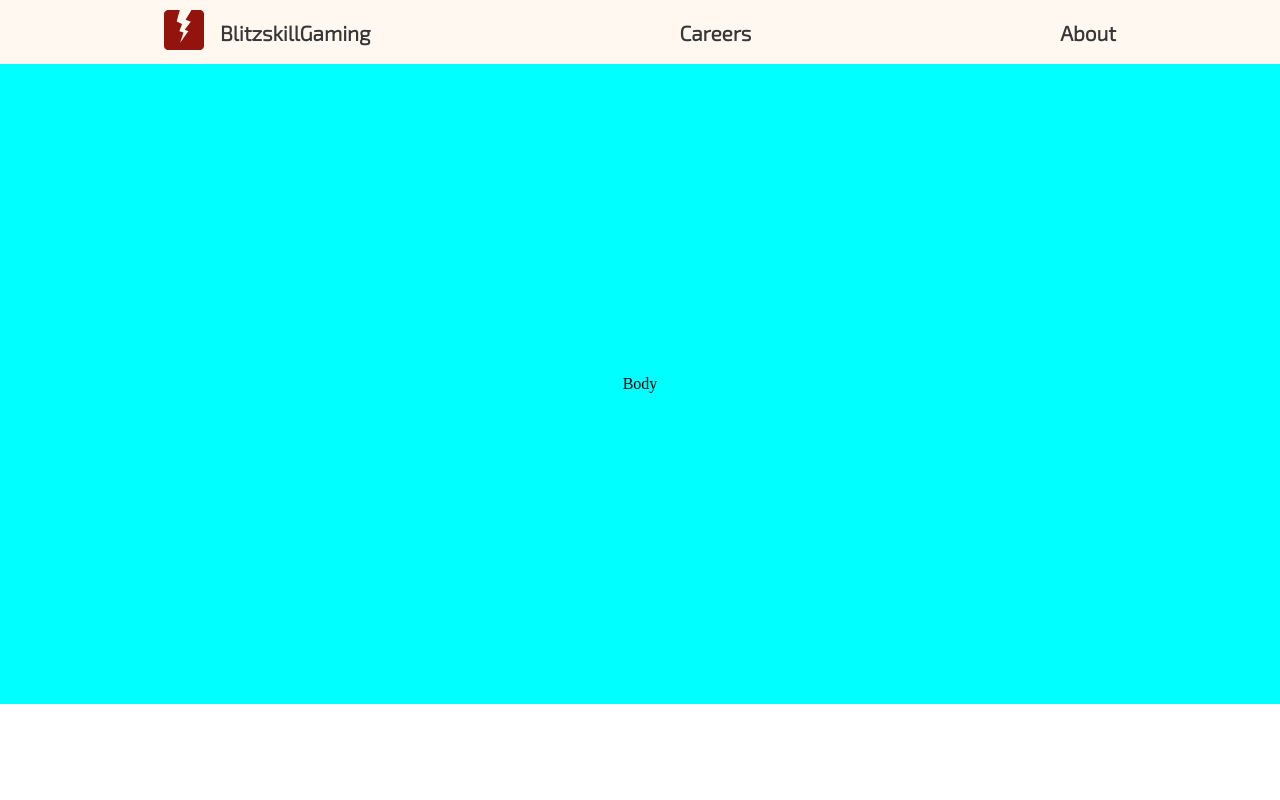
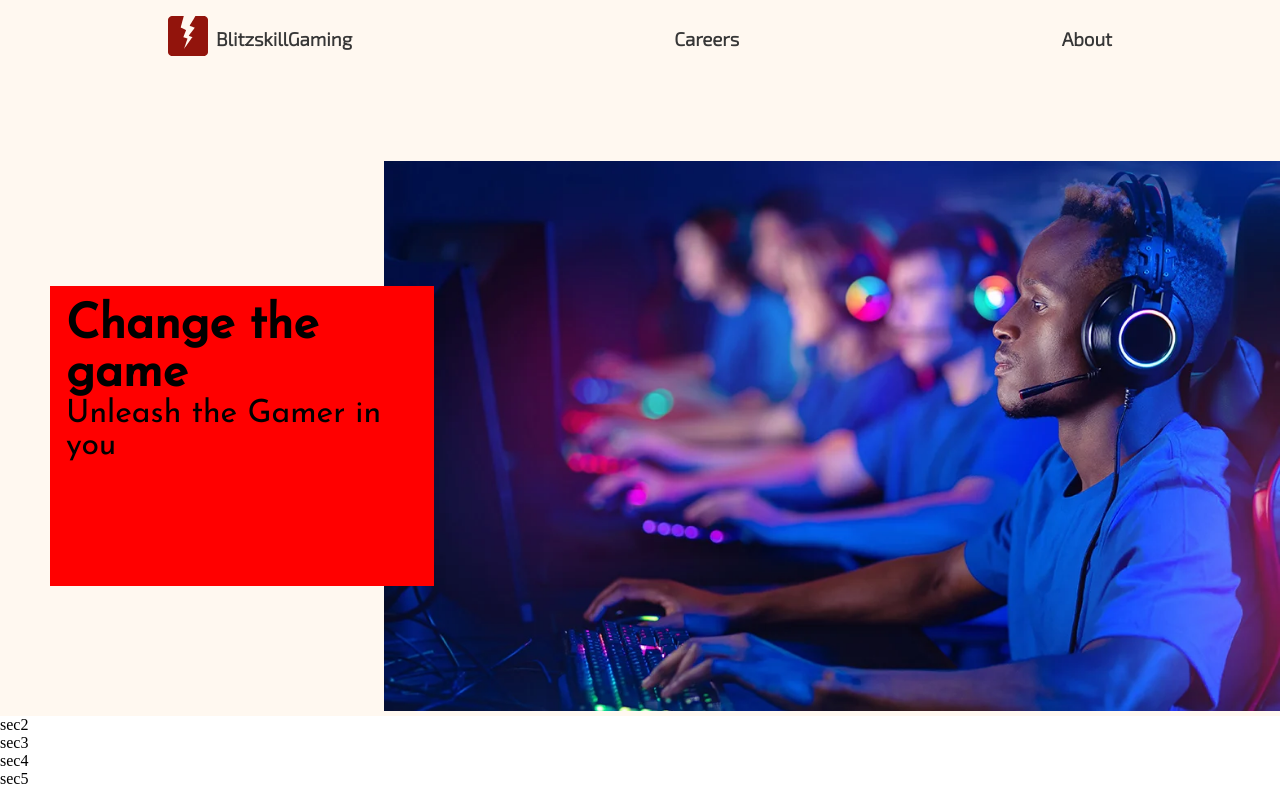
Before and after one commit to Reaper47i/blitzgaming, a website built with Vite: page index.html in a window 1280 px wide. Built offline with nearby package versions, Linux system fonts and the light colour scheme.

Commit message:
landing page uodate

```diff
--- a/index.html
+++ b/index.html
@@ -15,7 +15,20 @@
         <li>About</li>
       </ul>
     </nav>
-    <section id="content" class="flx-ac-jc sec1">Body</section>
+    <!-- Main landing page section -->
+    <section id="content" class="sec1">
+      <div class="bannerBox">
+        <div class="banner1">
+          <h1>Change the game</h1>
+        </div>
+        <div class="banner2">Unleash the Gamer in you</div>
+      </div>
+      <img src="./landing.webp" alt="landingPic" />
+    </section>
+    <section class="sec2">sec2</section>
+    <section class="sec3">sec3</section>
+    <section class="sec4">sec4</section>
+    <section class="sec5">sec5</section>
     <script type="module" src="/main.js"></script>
   </body>
 </html>
--- a/main.js
+++ b/main.js
@@ -1,8 +1,10 @@
 import "./style.css";
+import logo from "/logo/logo.svg?url";
 
-const elm = document.querySelector("#content");
-const logoElm = document.querySelector("#logo");
+const elm = document.querySelector("#content"); // content page element
+const logoElm = document.querySelector("#logo"); // logo element
 
+// function for creating tempelates and adding them =>
 function elementFromHtml(html) {
   const template = document.createElement("template");
   template.innerHTML = html.trim();
@@ -10,6 +12,8 @@ function elementFromHtml(html) {
 }
 
 // elm.appendChild(body);
+
+// adding logo element =>
 logoElm.appendChild(
   elementFromHtml(`
 <svg version="1.0" xmlns="http://www.w3.org/2000/svg"
@@ -36,3 +40,6 @@ fill="#92140c" stroke="none">
 </g>
 </svg>`)
 );
+// logoElm.appendChild(elementFromHtml(logo));
+
+// console.log(window.innerWidth, window.innerHeight);
--- a/style.css
+++ b/style.css
@@ -1,4 +1,4 @@
-@import url("https://fonts.googleapis.com/css2?family=Exo+2:wght@300&family=Poiret+One&display=swap");
+@import url("https://fonts.googleapis.com/css2?family=Exo+2:wght@300&family=Josefin+Sans:ital,wght@0,400;1,300;1,400&family=Poiret+One&display=swap");
 
 * {
   margin: 0;
@@ -9,8 +9,9 @@
 :root {
   --main-font: "Exo 2", sans-serif;
   --sec-font: "Poiret One", cursive;
+  --ter-font: "Josefin Sans", sans-serif;
 
-  --bg-nav: #fff8f0;
+  --bg-col1: #fff8f0;
   --color-font: #373737;
 }
 
@@ -34,25 +35,54 @@ body {
 
 nav {
   width: 100vw;
-  height: 8vh;
-  gap: 1rem;
-  background-color: var(--bg-nav);
+  height: 10 vh;
+  padding: 1rem 0;
+  gap: 0.5rem;
+  background-color: var(--bg-col1);
+  z-index: 9999;
 }
 nav ul {
   width: 70%;
-  gap: 1rem;
+  /* gap: 1rem; */
   list-style: none;
   color: var(--color-font);
 }
 
 nav ul li {
   font-family: var(--main-font);
-  font-size: 1.3rem;
+  font-size: calc(1vw + 6px);
   font-weight: 600;
 }
 
 .sec1 {
-  background-color: aqua;
+  display: flex;
+  align-items: center;
+  justify-content: flex-end;
+  padding-top: 5rem;
+  position: relative;
+  z-index: -1;
+  background-color: var(--bg-col1);
   width: 100%;
   height: calc(100vh - 20vh);
 }
+
+.sec1 img {
+  position: static;
+  height: 550px;
+  /* overflow-x: hidden; */
+  /* block-size: auto; */
+  object-fit: cover;
+  width: 70%;
+  object-position: right;
+}
+
+/* landing page sec1 pic and left icon  */
+.bannerBox {
+  min-height: 300px;
+  position: relative;
+  right: -50px;
+  background-color: red;
+  padding: 1rem;
+  font-size: 2rem;
+  font-family: var(--ter-font);
+}
```
Also changed, not shown: README.md, public/logo/logo.svg (renamed from public/logo/155433.svg).
